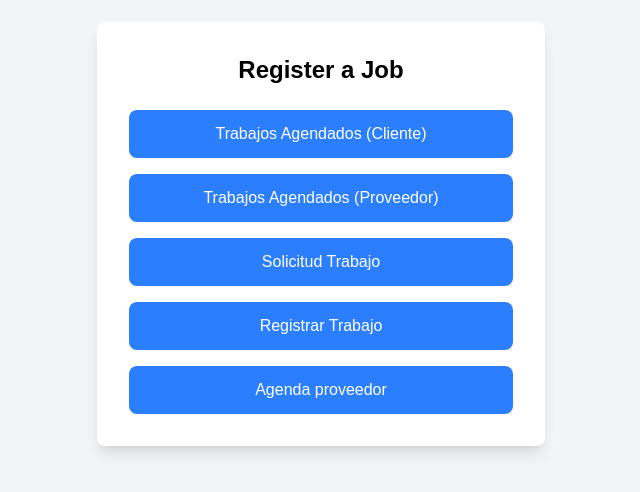
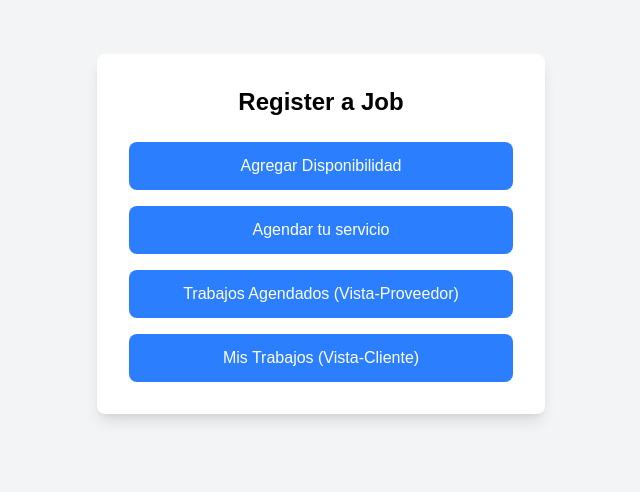
Before and after one commit to robertgt0/alquiler_front, a Next.js app: page / in a window 1280 px wide. Shown: the part 166-658 px from the top of the page, without its empty margins (319-959 px from the left). Built offline with nearby package versions, Linux system fonts and the light colour scheme.

Commit message:
4 botones en la pagina principal

```diff
--- a/src/app/page.tsx
+++ b/src/app/page.tsx
@@ -10,31 +10,10 @@ export default function Home() {
 
         <div className="flex flex-col gap-4">
           <Link
-            href="/epic_VisualizadorDeTrabajosAgendadosVistaCliente"
-            className="bg-blue-500 text-white py-3 px-6 rounded-lg hover:bg-blue-600 transition-colors text-center"
-          >
-            Trabajos Agendados (Cliente)
-          </Link>
-
-          <Link
-            href="/epic_VisualizadorDeTrabajosAgendadosVistaProveedor"
-            className="bg-blue-500 text-white py-3 px-6 rounded-lg hover:bg-green-600 transition-colors text-center"
-          >
-            Trabajos Agendados (Proveedor)
-          </Link>
-
-          <Link
-            href="/solicitud-trabajo"
-            className="bg-blue-500 text-white py-3 px-6 rounded-lg hover:bg-purple-600 transition-colors text-center"
-          >
-            Solicitud Trabajo
-          </Link>
-
-          <Link
             href="/register_a_job"
             className="bg-blue-500 text-white py-3 px-6 rounded-lg hover:bg-red-600 transition-colors text-center"
           >
-            Registrar Trabajo
+            Agregar Disponibilidad
           </Link>
 
           {/* 🔹 Agrego tu epic HU-2 */}
@@ -42,7 +21,21 @@ export default function Home() {
             href="/agenda_proveedor"
             className="bg-blue-500 text-white py-3 px-6 rounded-lg hover:bg-cyan-600 transition-colors text-center"
           >
-            Agenda proveedor
+            Agendar tu servicio
+          </Link>
+
+          <Link
+            href="/epic_VisualizadorDeTrabajosAgendadosVistaProveedor"
+            className="bg-blue-500 text-white py-3 px-6 rounded-lg hover:bg-green-600 transition-colors text-center"
+          >
+            Trabajos Agendados (Vista-Proveedor)
+          </Link>
+
+          <Link
+            href="/epic_VisualizadorDeTrabajosAgendadosVistaCliente"
+            className="bg-blue-500 text-white py-3 px-6 rounded-lg hover:bg-blue-600 transition-colors text-center"
+          >
+           Mis Trabajos (Vista-Cliente)
           </Link>
 
         </div>
```
